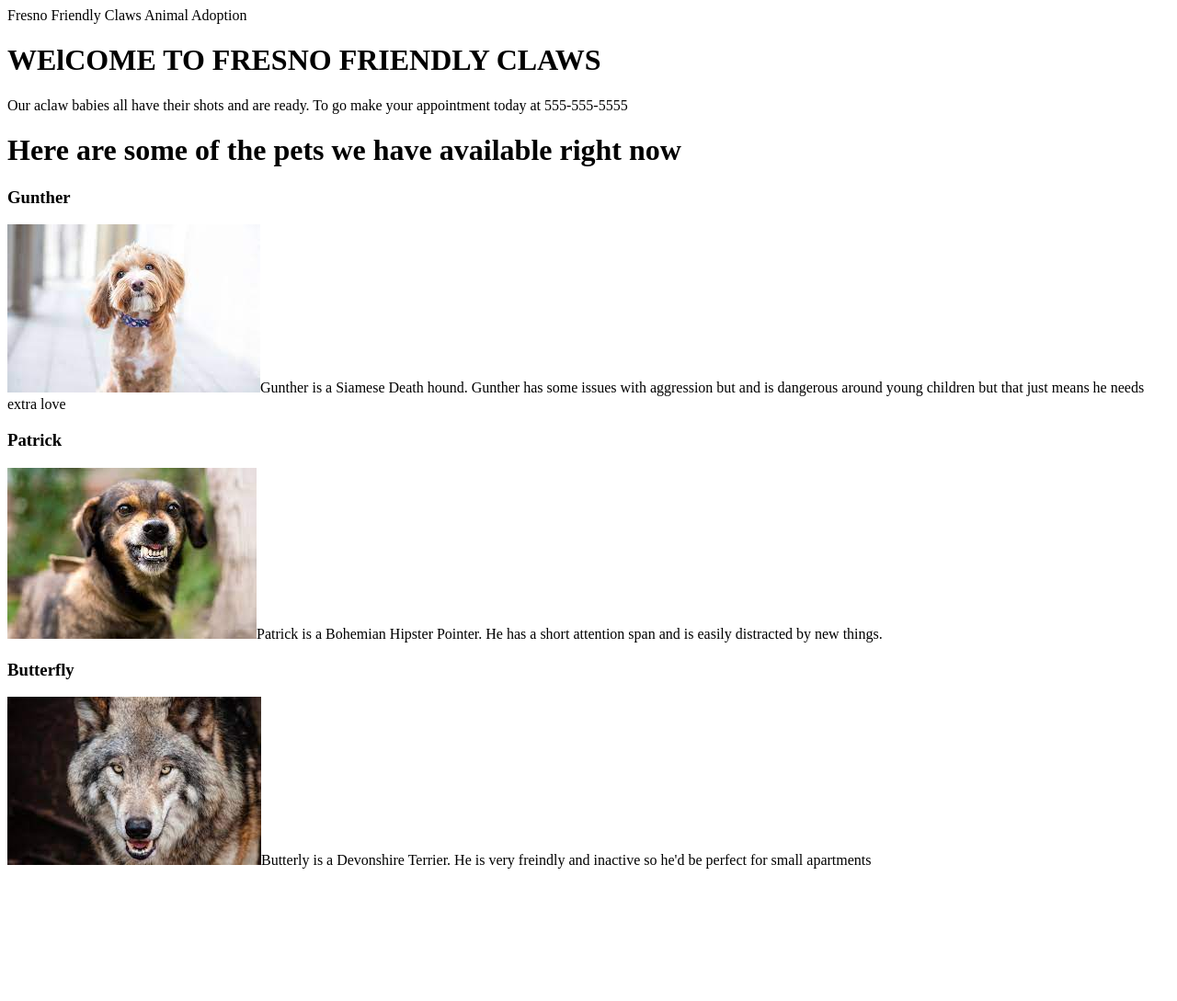
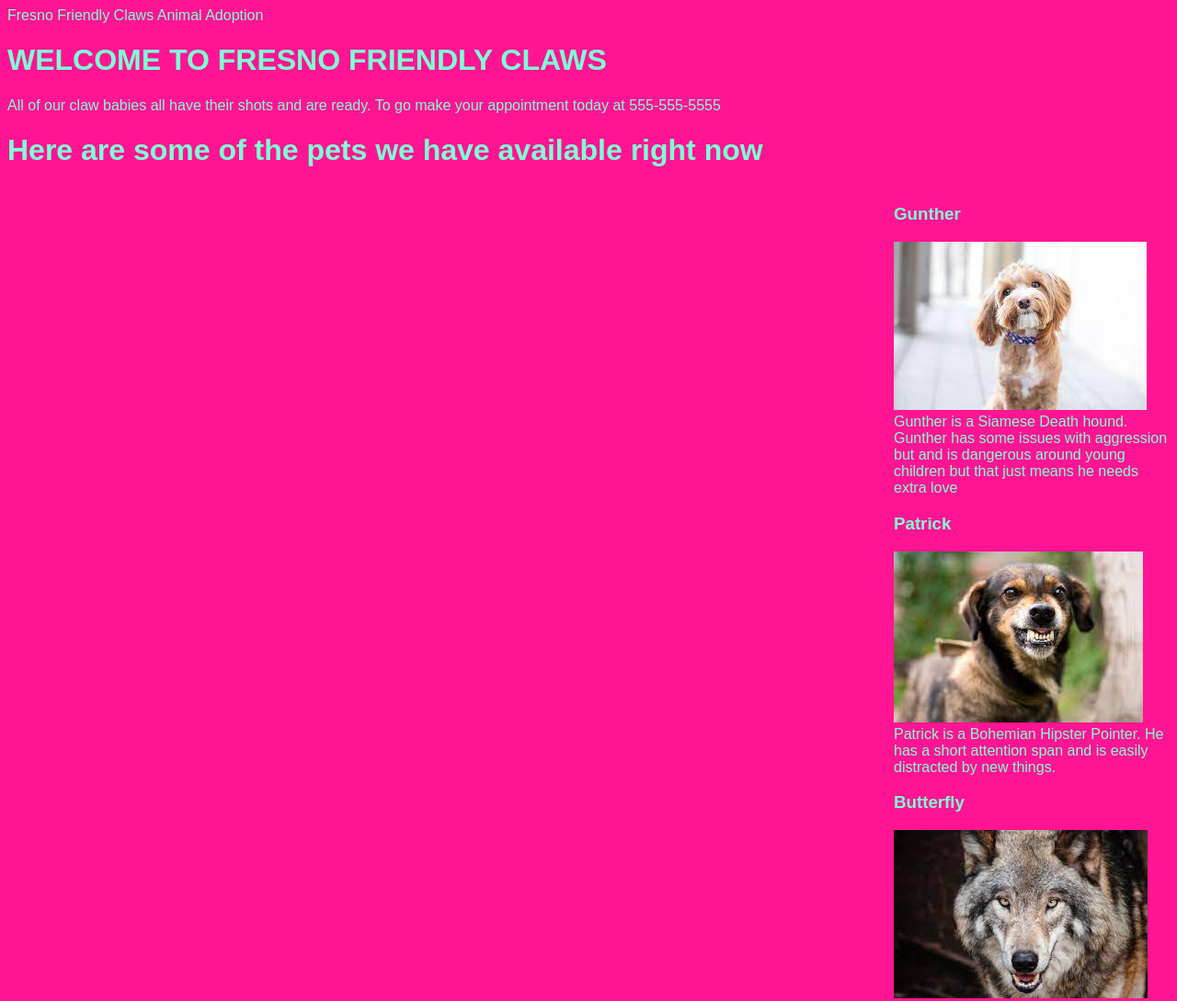
Before and after one commit to ChrisRDavila/animal-shelter, a plain HTML site: page index.html in a window 1280 px wide. Shown: the top 1089 px of the page at 92% size. Before the commit the page ends 961 px from the top, so only its background shows below. Drawn offline with Linux system fonts and the light colour scheme.

Commit message:
added CSS styles, playing around with cascading

```diff
--- a/css/styles.css
+++ b/css/styles.css
@@ -0,0 +1,8 @@
+.column {
+  width: 300px;
+  float: right
+}
+body {font-family: sans-serif;
+    color: aquamarine;
+    background-color: deeppink;
+}
--- a/index.html
+++ b/index.html
@@ -5,9 +5,10 @@
   <title>Fresno Friendly Claws Animal Adoption</title>
 </head>
 <body>
-  <h1>WElCOME TO FRESNO FRIENDLY CLAWS</h1>
-    <p>Our aclaw babies all have their shots and are ready. To go make your appointment today at 555-555-5555</p>
+  <h1>WELCOME TO FRESNO FRIENDLY CLAWS</h1>
+    <p>All of our claw babies all have their shots and are ready. To go make your appointment today at 555-555-5555</p>
   <h1>Here are some of the pets we have available right now</h1>
+  <div class="column">
   <h3>Gunther</h3>
   <img src="img/dog1.jpeg" alt="curly hair dog"
     <p>Gunther is a Siamese Death hound. Gunther has some issues with aggression but and is dangerous around young children but that just means he needs extra love</p>
@@ -17,7 +18,7 @@
   <h3>Butterfly</h3>
   <img src="img/wolf.jpeg" alt="wolf"
     <p>Butterly is a Devonshire Terrier. He is very freindly and inactive so he'd be perfect for small apartments</p>
-
+  </div>
 
 
 
```
